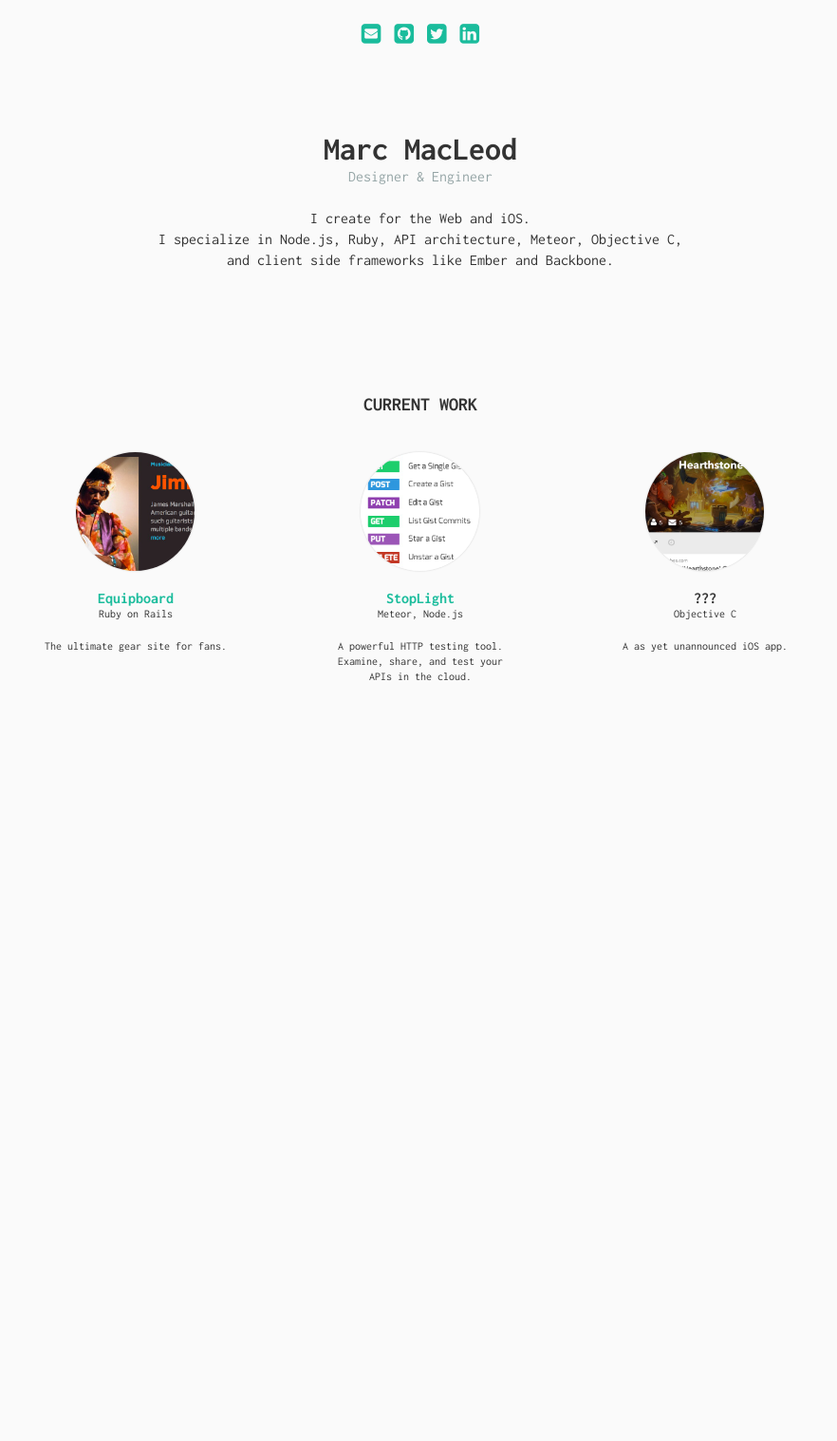
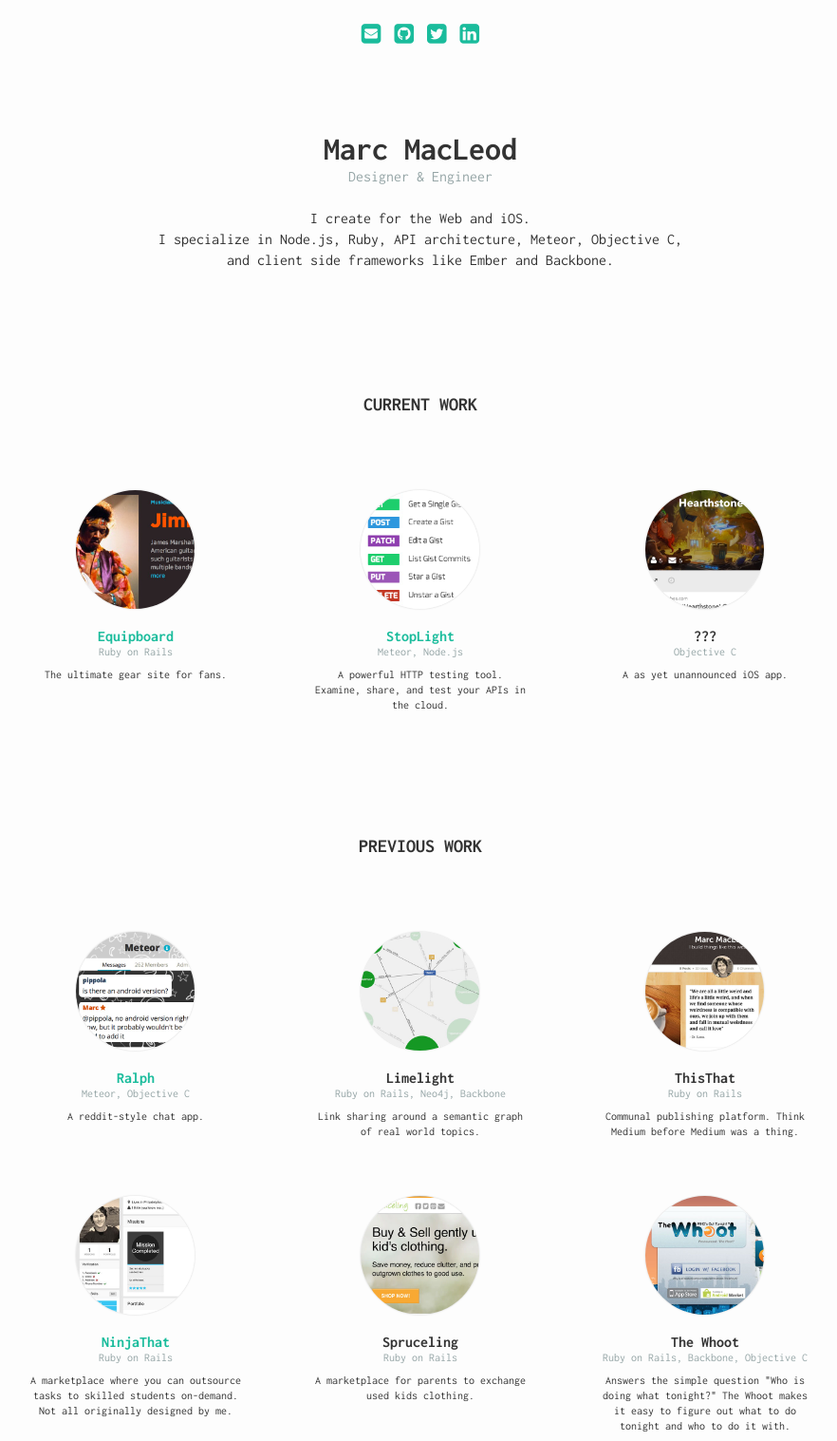
Before and after one commit to marbemac/marbemac.github.io, a Jekyll site: the page built from index.html, in a window 1280 px wide. Shown: the whole page at 95% size, without its empty margins (197-1079 px from the left). Built offline with Jekyll 4.4.1, drawn with Linux system fonts in a browser that asks for light colours; nearby versions of some CDN libraries; before the commit the page ends 900 px from its top, so only the background shows below that.

Commit message:
added previous work

```diff
--- a/css/main.css
+++ b/css/main.css
@@ -1,5 +1,5 @@
 body {
-  background: #FAFAFA;
+  background: #FDFDFD;
   font-family: 'Inconsolata';
   color: #333; }
 
@@ -49,17 +49,17 @@ h1 {
   max-width: 560px;
   margin: auto; }
 
-.portfolio-section {
+.home-section {
   margin-top: 110px;
   overflow: hidden; }
-  .portfolio-section > h3 {
+  .home-section > h3 {
     font-size: 20px;
-    text-transform: uppercase;
-    margin-bottom: 40px; }
+    text-transform: uppercase; }
 
 .portfolio-item {
   width: 33.33%;
-  float: left; }
+  float: left;
+  margin-top: 60px; }
   .portfolio-item .image {
     width: 125px;
     height: 125px;
@@ -77,9 +77,10 @@ h1 {
     display: block; }
   .portfolio-item .tech {
     font-size: 12px;
-    margin-bottom: 20px; }
+    margin-bottom: 10px;
+    color: #95a5a6; }
   .portfolio-item p {
     font-size: 12px;
-    max-width: 200px;
+    max-width: 225px;
     margin: auto;
     line-height: 16px; }
--- a/index.html
+++ b/index.html
@@ -25,7 +25,7 @@ layout: default
   I specialize in Node.js, Ruby, API architecture, Meteor, Objective C, and client side frameworks like Ember and Backbone.
 </h2>
 
-<div class='portfolio-section'>
+<div class='home-section'>
 
   <h3>Current Work</h3>
 
@@ -63,3 +63,76 @@ layout: default
   </div>
 
 </div>
+
+<div class='home-section'>
+
+  <h3>Previous Work</h3>
+
+  <div class='portfolio-item'>
+    <div class='image'>
+      <img src='/images/portfolio-ralph.jpg' />
+    </div>
+    <a class='name' href='https://itunes.apple.com/us/app/ralph-chat/id782873767' target='_blank'>Ralph</a>
+    <div class='tech'>Meteor, Objective C</div>
+    <p>
+      A reddit-style chat app.
+    </p>
+  </div>
+
+  <div class='portfolio-item'>
+    <div class='image'>
+      <img src='/images/portfolio-limelight.jpg' />
+    </div>
+    <div class='name'>Limelight</div>
+    <div class='tech'>Ruby on Rails, Neo4j, Backbone</div>
+    <p>
+      Link sharing around a semantic graph of real world topics.
+    </p>
+  </div>
+
+  <div class='portfolio-item'>
+    <div class='image'>
+      <img src='/images/portfolio-thisthat.jpg' />
+    </div>
+    <div class='name'>ThisThat</div>
+    <div class='tech'>Ruby on Rails</div>
+    <p>
+      Communal publishing platform. Think Medium before Medium was a thing.
+    </p>
+  </div>
+
+  <div class='portfolio-item'>
+    <div class='image'>
+      <img src='/images/portfolio-ninjathat.jpg' />
+    </div>
+    <a class='name' href='http://www.ninjathat.com/' target='_blank'>NinjaThat</a>
+    <div class='tech'>Ruby on Rails</div>
+    <p>
+      A marketplace where you can outsource tasks to skilled students on-demand. Not all originally designed by me.
+    </p>
+  </div>
+
+  <div class='portfolio-item'>
+    <div class='image'>
+      <img src='/images/portfolio-spruceling.jpg' />
+    </div>
+    <div class='name'>Spruceling</div>
+    <div class='tech'>Ruby on Rails</div>
+    <p>
+      A marketplace for parents to exchange used kids clothing.
+    </p>
+  </div>
+
+  <div class='portfolio-item'>
+    <div class='image'>
+      <img src='/images/portfolio-thewhoot.jpg' />
+    </div>
+    <div class='name'>The Whoot</div>
+    <div class='tech'>Ruby on Rails, Backbone, Objective C</div>
+    <p>
+      Answers the simple question "Who is doing what tonight?"
+      The Whoot makes it easy to figure out what to do tonight and who to do it with.
+    </p>
+  </div>
+
+</div>
```
Also changed, not shown: css/main.scss (+6 -5 lines), images/portfolio-limelight.jpg (added), images/portfolio-ninjathat.jpg (added), images/portfolio-ralph.jpg (added), images/portfolio-spruceling.jpg (added), images/portfolio-thewhoot.jpg (added), images/portfolio-thisthat.jpg (added).
